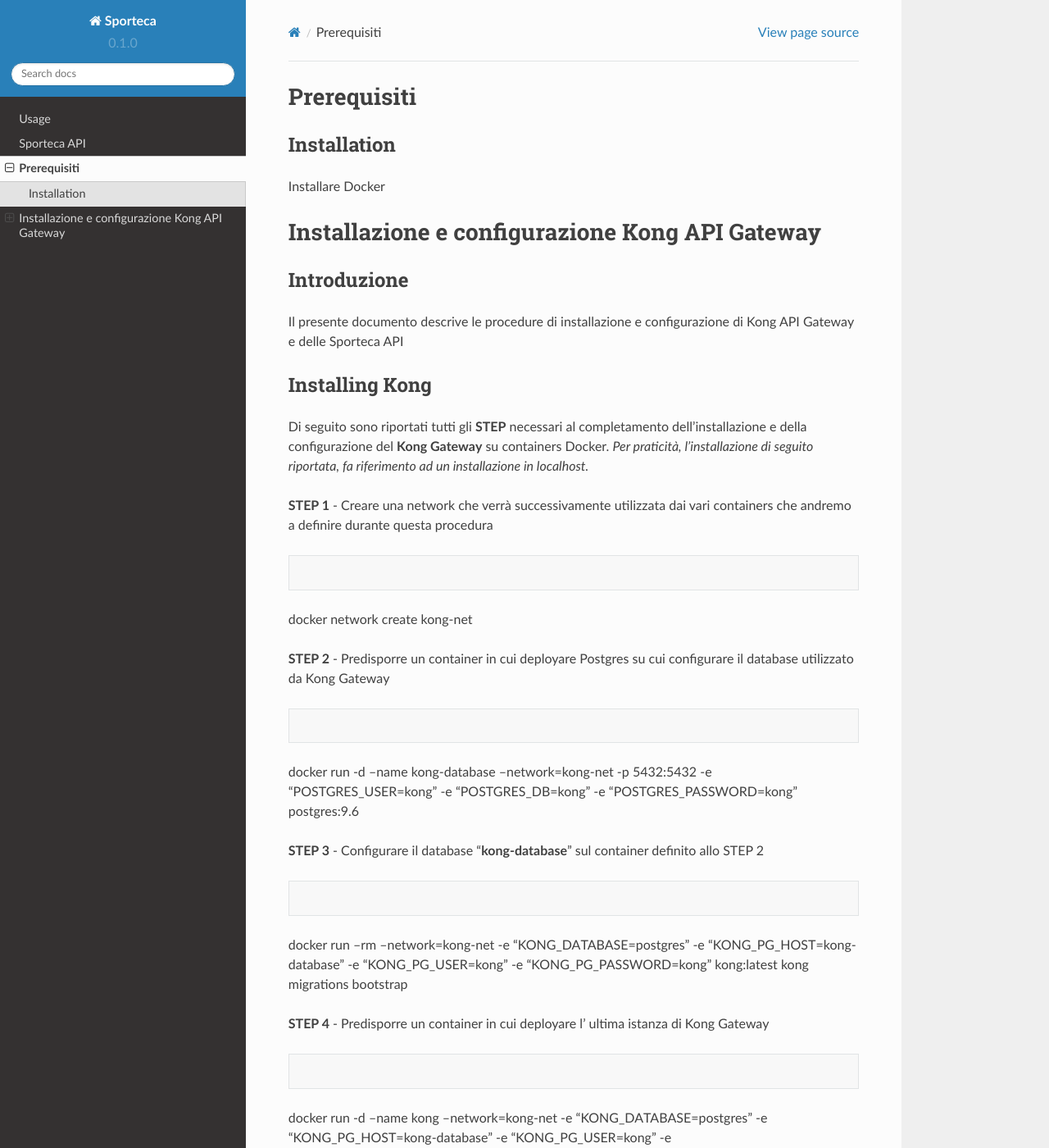
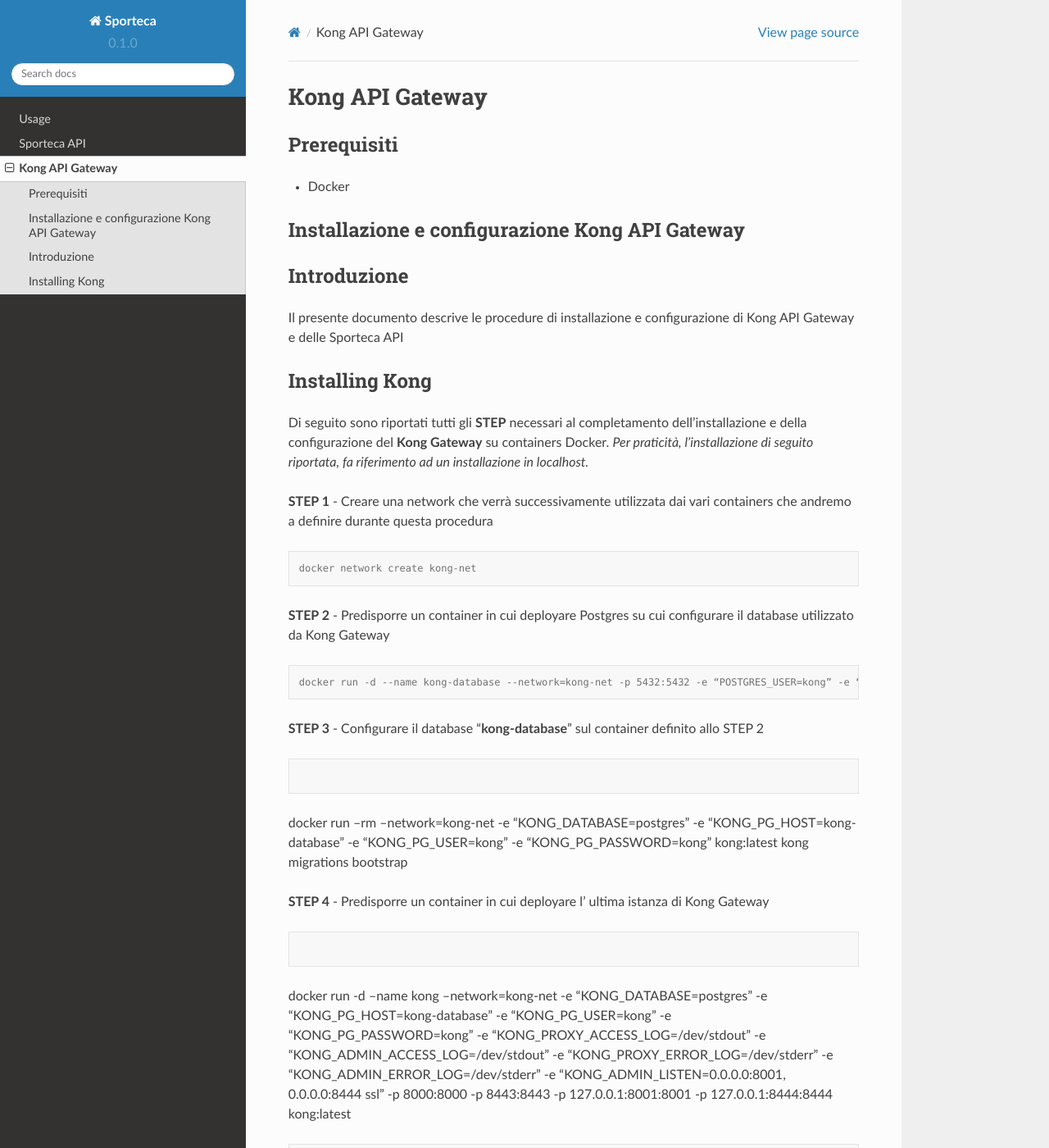
Before and after one commit to sportecadev/sporteca-docs, a Sphinx documentation site: the page built from docs/source/kong-api-gateway/installl-kong-api-gateway.rst, in a window 1280 px wide and 1400 px high. Shown: the whole window at 82% size. Built offline with Sphinx 7.4.7 and the Read the Docs theme 2.0.0, drawn with Linux system fonts in a browser that asks for light colours.

Commit message:
Update installl-kong-api-gateway.rst

```diff
--- a/docs/source/kong-api-gateway/installl-kong-api-gateway.rst
+++ b/docs/source/kong-api-gateway/installl-kong-api-gateway.rst
@@ -1,23 +1,22 @@
+Kong API Gateway
+================
+
 Prerequisiti
-============
-
-.. _installation:
-
-Installation
 ------------
 
-Installare Docker
+- Docker
 
 Installazione e configurazione Kong API Gateway
-===============================================
+-----------------------------------------------
 
 .. _introduzione
 
 Introduzione
 ------------
 
-Il presente documento descrive le procedure di installazione e configurazione di Kong API Gateway e
-delle Sporteca API
+Il presente documento descrive le procedure di installazione e configurazione di Kong API Gateway e delle Sporteca API
+
+.. _installazione kong
 
 Installing Kong
 ---------------
@@ -28,12 +27,14 @@
 **STEP 1** - Creare una network che verrà successivamente utilizzata dai vari containers che andremo a definire durante questa procedura
 
 .. code-block:: console
-docker network create kong-net
+
+  docker network create kong-net
 
 **STEP 2** - Predisporre un container in cui deployare Postgres su cui configurare il database utilizzato da Kong Gateway
 
 .. code-block:: console
-docker run -d --name kong-database --network=kong-net -p 5432:5432 -e “POSTGRES_USER=kong” -e “POSTGRES_DB=kong” -e "POSTGRES_PASSWORD=kong" postgres:9.6
+
+  docker run -d --name kong-database --network=kong-net -p 5432:5432 -e “POSTGRES_USER=kong” -e “POSTGRES_DB=kong” -e "POSTGRES_PASSWORD=kong" postgres:9.6
 
 **STEP 3** - Configurare il database "**kong-database**" sul container definito allo STEP 2
 
```
